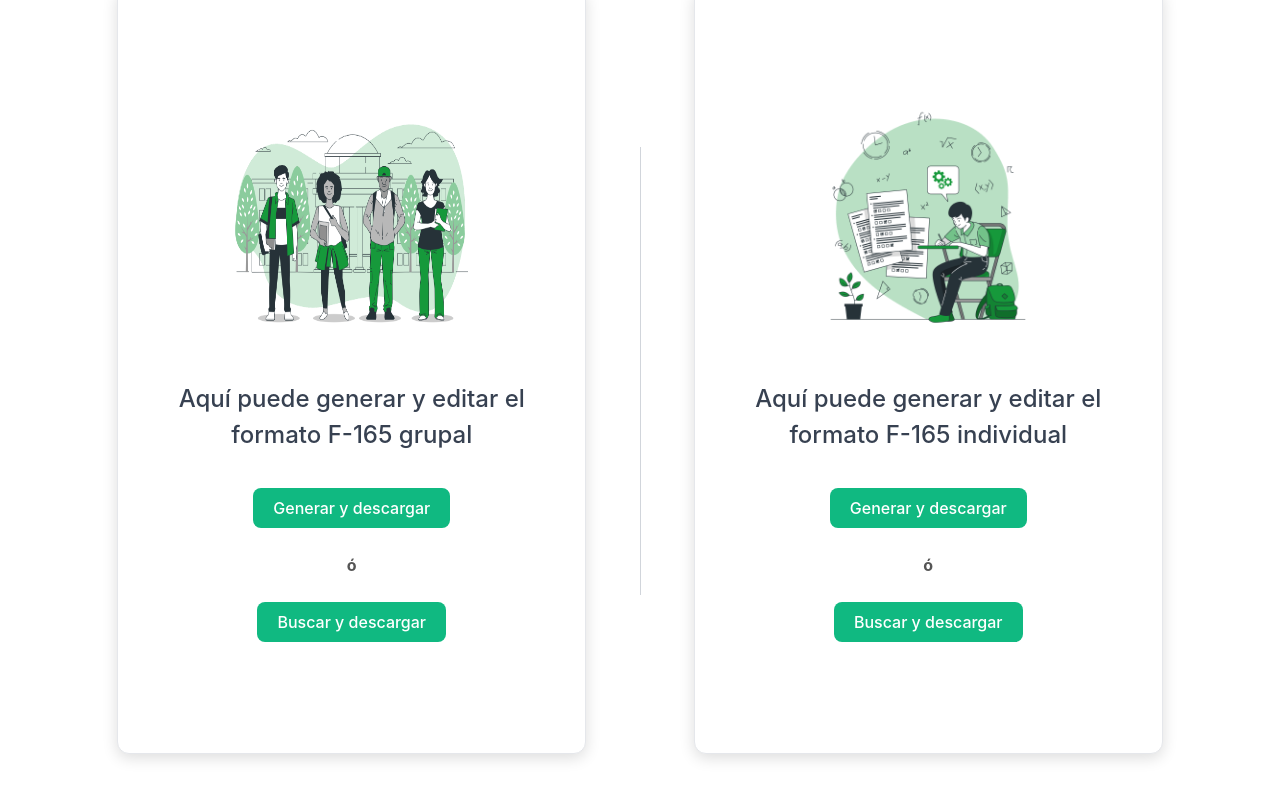
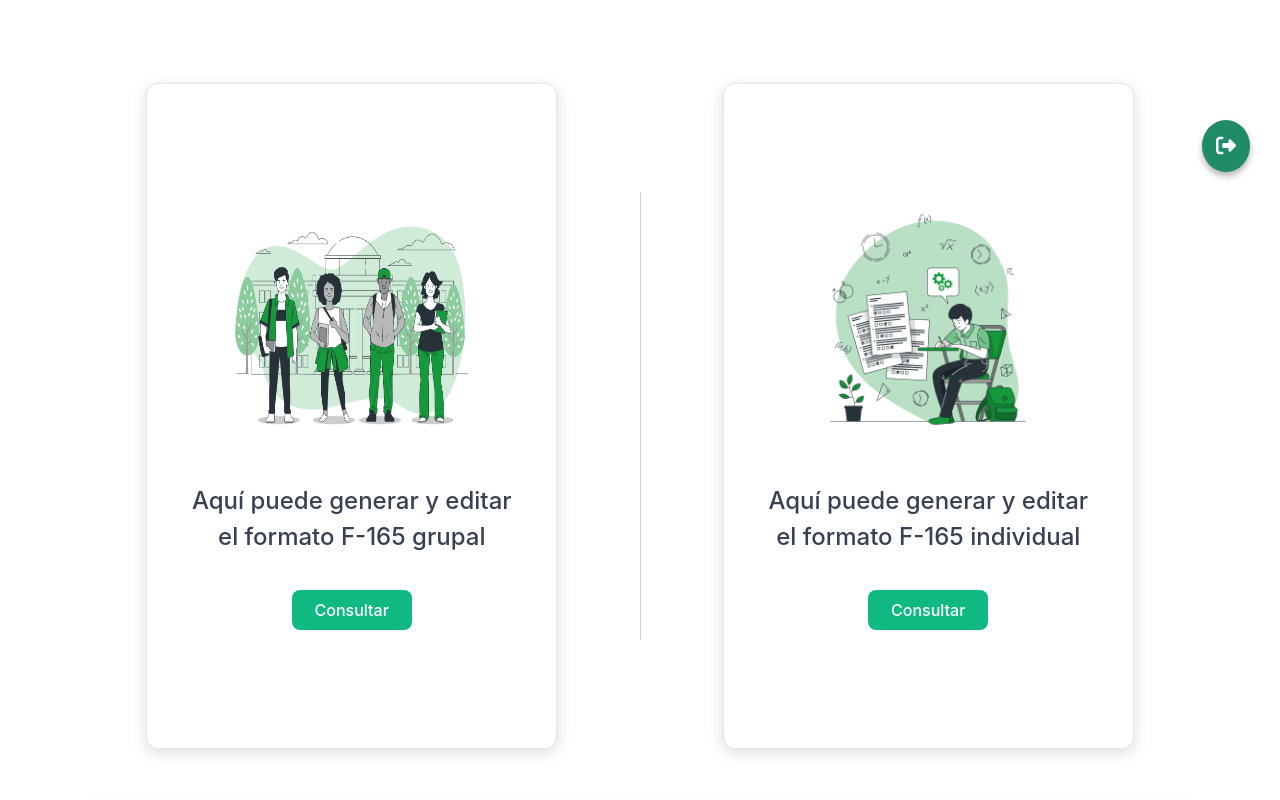
Before and after one commit to SergioAndresG/sena-app-fullstack, a Vue app in the folder SENA/: page /instructor in a window 1280 px wide. Shown: the top 800 px of the page. Built offline with nearby package versions, Linux system fonts and the light colour scheme.

Commit message:
feat(individual-instructions): crea componente para mostrar instrucciones del formato individual

```diff
--- a/SENA/src/views/InstructorDashboard.vue
+++ b/SENA/src/views/InstructorDashboard.vue
@@ -1,5 +1,11 @@
 <template>
-  <Header/>
+  <Header />
+  <div class="tooltip">
+    <button class="btn-logout">
+      <i class="fa-solid fa-right-from-bracket"></i>
+    </button>
+    <span class="tooltip-text">Cerrar sesión</span>
+  </div>
 
   <div class="forms-container">
     <!-- Primera columna - Formato Grupal -->
@@ -12,22 +18,9 @@
           <h2 class="card-titulo">
             Aquí puede generar y editar el formato F-165 grupal
           </h2>
-
-          <!-- BOTÓN GRUPAL 1 -->
           <button class="btn-consultar tooltip-container" @click="irAGrupal">
-            Generar y descargar
-            <span class="tooltip">Aquí puede generar, editar y descargar el formato F-165 grupal.</span>
+            Consultar
           </button>
-
-          <!-- Separador -->
-          <div class="separator">ó</div>
-
-          <!-- BOTÓN GRUPAL 2 -->
-          <button class="btn-consultar tooltip-container" @click="irAGrupal">
-            Buscar y descargar
-            <span class="tooltip">Busque y descargue un formato F-165 previamente generado.</span>
-          </button>
-
         </div>
       </div>
     </div>
@@ -48,16 +41,7 @@
             Aquí puede generar y editar el formato F-165 individual
           </h2>
           <button class="btn-consultar tooltip-container" @click="irAIndividual">
-            Generar y descargar
-            <span class="tooltip">Aquí puede generar, editar y descargar el formato F-165 individual.</span>
-          </button>
-
-          <!-- Separador -->
-          <div class="separator">ó</div>
-
-          <button class="btn-consultar tooltip-container" @click="irAIndividual">
-            Buscar y descargar
-            <span class="tooltip">Busque y descargue un formato F-165 previamente generado.</span>
+            Consultar
           </button>
         </div>
       </div>
@@ -73,12 +57,12 @@ import Header from '../components/Header.vue'
 const router = useRouter()
 
 //Redireccionar al formato grupal
-function irAGrupal(){
+function irAGrupal() {
   router.push('/groupformat')
 }
 
 //Redireccionar al formato individual
-function irAIndividual(){
+function irAIndividual() {
   router.push('/individualformat')
 }
 
@@ -92,10 +76,55 @@ function irAIndividual(){
   min-height: 500px;
   width: 100%;
   margin: 30px auto;
+  margin-top: 120px;
   font-family: 'Inter', -apple-system, BlinkMacSystemFont, sans-serif;
 }
 
-.title-id{
+.tooltip {
+  font-family: 'Inter', -apple-system, BlinkMacSystemFont, sans-serif;
+  position: absolute; /* o 'fixed' si deseas que no se mueva al hacer scroll */
+  top: 120px;
+  right: 30px;
+  z-index: 100;
+}
+
+.btn-logout {
+  background-color: #208b69;
+  color: white;
+  font-size: 20px;
+  border: none;
+  padding: 14px;
+  border-radius: 50%;
+  cursor: pointer;
+  box-shadow: 0 4px 6px rgba(0, 0, 0, 0.3);
+  transition: transform 0.2s ease;
+}
+
+.btn-logout:hover {
+  transform: scale(1.1);
+}
+
+.tooltip-text {
+  visibility: hidden;
+  width: 110px;
+  background-color: #333;
+  color: #fff;
+  text-align: center;
+  border-radius: 6px;
+  padding: 6px 8px;
+  position: absolute;
+  top: 55px;
+  right: 0;
+  opacity: 0;
+  transition: opacity 0.3s;
+}
+
+.tooltip:hover .tooltip-text {
+  visibility: visible;
+  opacity: 1;
+}
+
+.title-id {
   text-align: center;
   font-family: 'Inter', -apple-system, BlinkMacSystemFont, sans-serif;
 }
@@ -113,7 +142,7 @@ function irAIndividual(){
   width: 1px;
 }
 
-.icon-docs{
+.icon-docs {
   height: 15rem;
   width: 15rem;
 }
@@ -135,8 +164,8 @@ function irAIndividual(){
   display: flex;
   align-items: center;
   justify-content: center;
-  width: 70%;
-  height: 700px;
+  width: 60%;
+  height: 600px;
 }
 
 .card:hover {
@@ -183,53 +212,11 @@ function irAIndividual(){
   transform: translateY(0);
 }
 
-.tooltip-container {
-  position: relative;
-  display: inline-block;
-}
-
-.tooltip {
-  visibility: hidden;
-  width: 250px;
-  background-color: #333;
-  color: #fff;
-  text-align: left;
-  border-radius: 5px;
-  padding: 8px 10px;
-  position: absolute;
-  z-index: 1;
-  bottom: 125%; /* Posición arriba del botón */
-  left: 50%;
-  transform: translateX(-50%);
-  opacity: 0;
-  transition: opacity 0.3s ease;
-  font-size: 13px;
-  line-height: 1.4;
-}
-
-.tooltip::after {
-  content: "";
-  position: absolute;
-  top: 100%; /* flechita hacia abajo */
-  left: 50%;
-  margin-left: -5px;
-  border-width: 6px;
-  border-style: solid;
-  border-color: #333 transparent transparent transparent;
-}
-
-.tooltip-container:hover .tooltip {
-  visibility: visible;
-  opacity: 1;
-}
-
 .separator {
   font-weight: bold;
   color: #555;
   text-align: center;
-  font-family: 'Inter', -apple-system, BlinkMacSystemFont, sans-serif;
 }
-
 
 /* Responsive design */
 @media (max-width: 800px) {
@@ -239,7 +226,7 @@ function irAIndividual(){
     gap: 20px;
   }
 
-  .icon-docs{
+  .icon-docs {
     height: 10rem;
     width: 10rem;
   }
@@ -282,8 +269,8 @@ function irAIndividual(){
     display: flex;
     align-items: center;
     justify-content: center;
-      width: 60%;
-      height: 500px;
+    width: 50%;
+    height: 450px;
   }
 
   .btn-consultar {
```
Lines whose indentation alone changed are shown as unchanged.
